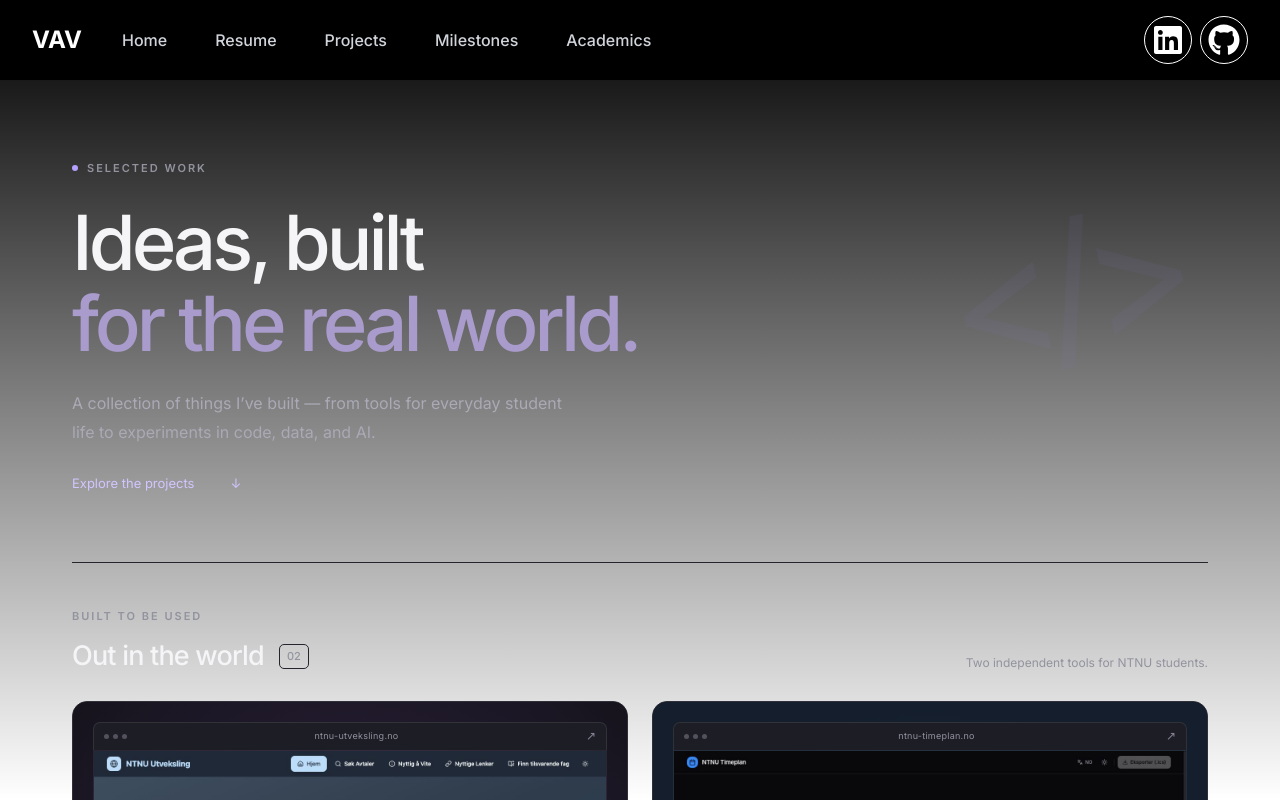
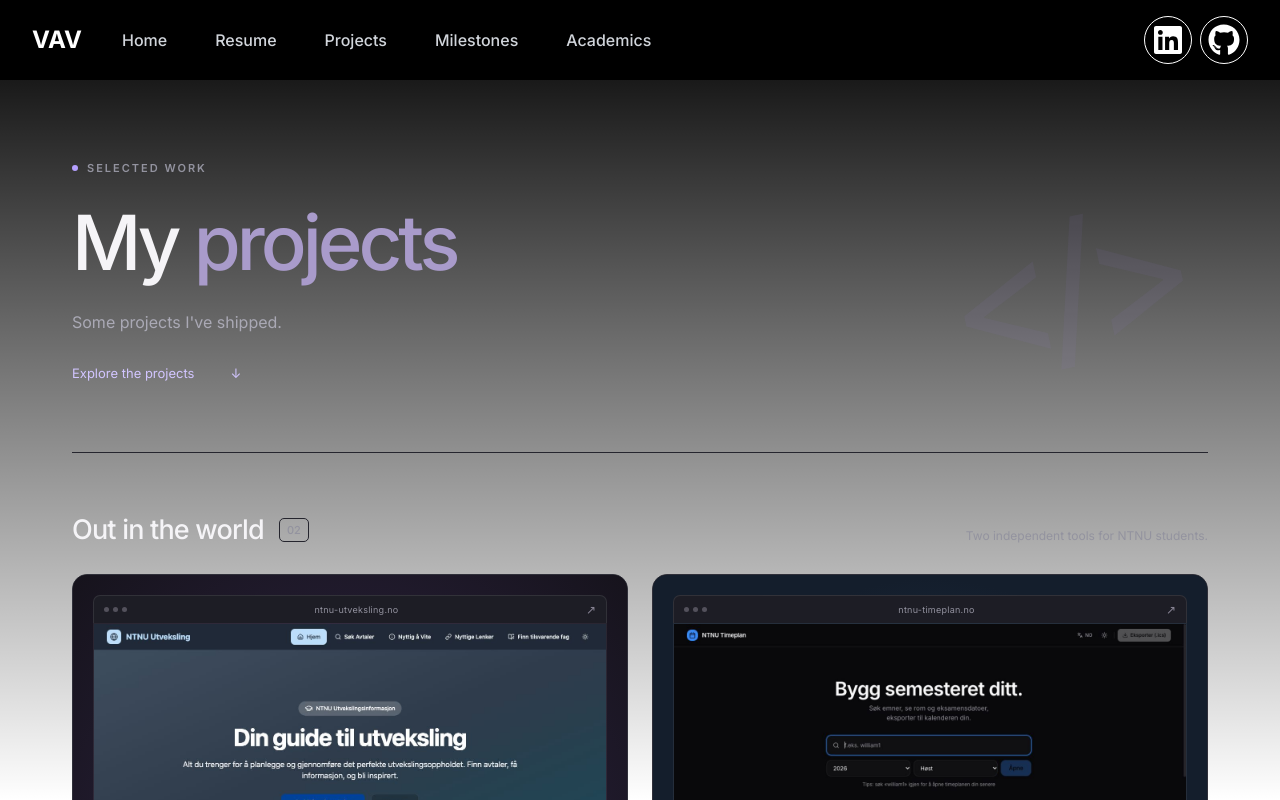
Before and after one commit to villi02/vav-portfolio, a Next.js app: page /projects in a window 1280 px wide. Built offline with nearby package versions, Linux system fonts and the light colour scheme.

Commit message:
Simplify projects page heading and introduction

```diff
--- a/app/projects/page.tsx
+++ b/app/projects/page.tsx
@@ -13,13 +13,13 @@ export default function ProjectsPage() {
   return <div className="projects-page">
     <header className="projects-intro">
       <div className="section-eyebrow"><span />SELECTED WORK</div>
-      <h1>Ideas, built<br /><span>for the real world.</span></h1>
-      <p>A collection of things I’ve built — from tools for everyday student life to experiments in code, data, and AI.</p>
+      <h1>My <span>projects</span></h1>
+      <p>Some projects I&apos;ve shipped.</p>
       <a href="#live-projects" className="intro-link">Explore the projects <span aria-hidden="true">↓</span></a>
       <div className="intro-decoration" aria-hidden="true">&lt;/&gt;</div>
     </header>
     <section id="live-projects" aria-labelledby="live-heading">
-      <div className="section-heading"><div><span className="section-eyebrow">BUILT TO BE USED</span><h2 id="live-heading">Out in the world<span className="section-count">02</span></h2></div><p>Two independent tools for NTNU students.</p></div>
+      <div className="section-heading"><div><h2 id="live-heading">Out in the world<span className="section-count">02</span></h2></div><p>Two independent tools for NTNU students.</p></div>
       <LiveProjects initialStats={getFallbackStats() as Stats} />
       <p className="metrics-explainer">Visitors are measured by Google Analytics. Saved schedules are a measure of usage, not unique people. Counts marked “+” are rounded-down snapshots.</p>
     </section>
```
